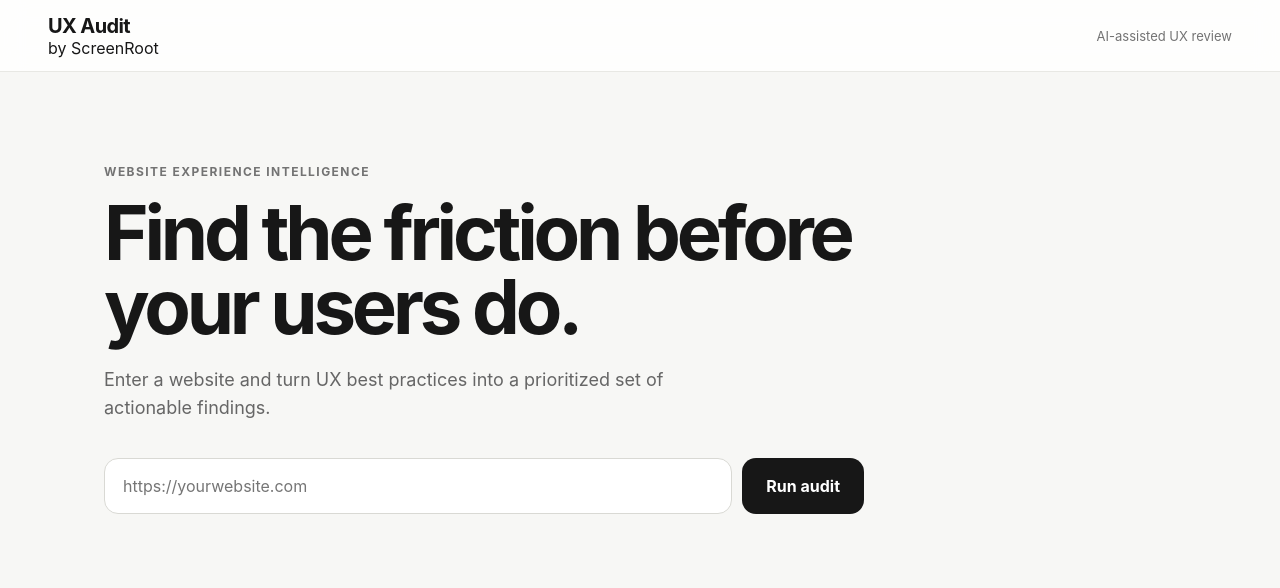
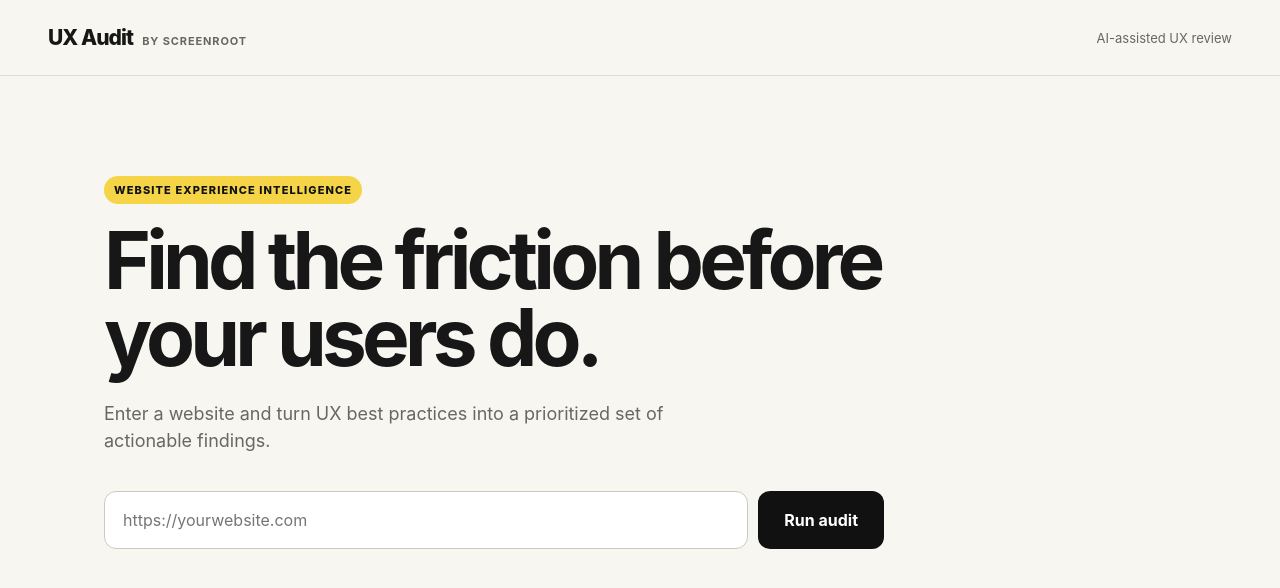
Before and after one commit to Zunaidscreenroot/uxaudit, a Next.js app: page / in a window 1280 px wide. Shown: the top 588 px of the page. Built offline with nearby package versions, Linux system fonts and the light colour scheme.

Commit message:
style: align UX Audit with ScreenRoot visual language

```diff
--- a/app/globals.css
+++ b/app/globals.css
@@ -1,37 +1,42 @@
 * { box-sizing: border-box; }
 html, body { margin: 0; min-height: 100%; }
-body { font-family: Inter, ui-sans-serif, system-ui, -apple-system, BlinkMacSystemFont, "Segoe UI", sans-serif; background: #f7f7f5; color: #171717; }
+:root { --sr-black: #111111; --sr-ink: #171717; --sr-yellow: #f5d547; --sr-yellow-soft: #fff4b8; --sr-paper: #f7f6f1; --sr-line: #deddd5; --sr-muted: #686860; }
+body { font-family: Inter, ui-sans-serif, system-ui, -apple-system, BlinkMacSystemFont, "Segoe UI", sans-serif; background: var(--sr-paper); color: var(--sr-ink); }
 button, input { font: inherit; }
 button { cursor: pointer; }
 .shell { min-height: 100vh; }
-.nav { height: 72px; display: flex; align-items: center; justify-content: space-between; padding: 0 48px; border-bottom: 1px solid #e8e8e4; background: rgba(255,255,255,.82); backdrop-filter: blur(12px); position: sticky; top: 0; z-index: 10; }
-.brand { font-weight: 750; letter-spacing: -.03em; font-size: 20px; }
-.navMeta { color: #737373; font-size: 13px; }
-.hero { max-width: 1120px; margin: 0 auto; padding: 92px 24px 56px; }
-.eyebrow { font-size: 12px; font-weight: 700; text-transform: uppercase; letter-spacing: .12em; color: #737373; }
-h1 { max-width: 780px; font-size: clamp(42px, 7vw, 76px); line-height: .98; letter-spacing: -.055em; margin: 16px 0 22px; }
-.lede { max-width: 650px; font-size: 18px; line-height: 1.55; color: #666; margin: 0 0 36px; }
-.auditForm { display: flex; gap: 10px; max-width: 760px; }
-.urlInput { flex: 1; min-width: 0; height: 56px; border: 1px solid #d9d9d4; border-radius: 14px; padding: 0 18px; background: white; outline: none; }
-.urlInput:focus { border-color: #171717; box-shadow: 0 0 0 3px rgba(23,23,23,.08); }
-.auditButton { height: 56px; padding: 0 24px; border: 0; border-radius: 14px; background: #171717; color: white; font-weight: 700; }
+.nav { height: 76px; display: flex; align-items: center; justify-content: space-between; padding: 0 48px; border-bottom: 1px solid var(--sr-line); background: rgba(247,246,241,.94); backdrop-filter: blur(12px); position: sticky; top: 0; z-index: 10; }
+.brandLockup { display: flex; align-items: baseline; gap: 9px; }
+.brand { font-weight: 800; letter-spacing: -.045em; font-size: 21px; }
+.brandByline { font-size: 11px; font-weight: 700; letter-spacing: .08em; text-transform: uppercase; color: var(--sr-muted); }
+.navMeta { color: var(--sr-muted); font-size: 13px; }
+.hero { max-width: 1120px; margin: 0 auto; padding: 100px 24px 60px; }
+.eyebrow { display: inline-flex; align-items: center; padding: 7px 10px; background: var(--sr-yellow); color: var(--sr-black); font-size: 11px; font-weight: 800; text-transform: uppercase; letter-spacing: .1em; border-radius: 999px; }
+h1 { max-width: 820px; font-size: clamp(44px, 7vw, 80px); line-height: .96; letter-spacing: -.06em; margin: 18px 0 24px; }
+.lede { max-width: 650px; font-size: 18px; line-height: 1.55; color: var(--sr-muted); margin: 0 0 36px; }
+.auditForm { display: flex; gap: 10px; max-width: 780px; }
+.urlInput { flex: 1; min-width: 0; height: 58px; border: 1px solid #cccac0; border-radius: 12px; padding: 0 18px; background: #fff; outline: none; color: var(--sr-ink); }
+.urlInput:focus { border-color: var(--sr-black); box-shadow: 0 0 0 3px rgba(245,213,71,.45); }
+.auditButton { height: 58px; padding: 0 26px; border: 0; border-radius: 12px; background: var(--sr-black); color: #fff; font-weight: 750; transition: transform .15s ease, background .15s ease; }
+.auditButton:hover:not(:disabled) { background: #2b2b2b; transform: translateY(-1px); }
 .auditButton:disabled { opacity: .5; cursor: wait; }
 .error { margin-top: 12px; color: #a33; font-size: 14px; }
 .results { max-width: 1120px; margin: 0 auto; padding: 0 24px 80px; }
 .summary { display: grid; grid-template-columns: 1.4fr repeat(3, 1fr); gap: 12px; margin-bottom: 20px; }
-.card { background: white; border: 1px solid #e7e7e2; border-radius: 18px; padding: 22px; }
-.summary .card:first-child { background: #171717; color: white; }
-.metric { font-size: 32px; font-weight: 750; letter-spacing: -.04em; margin-top: 8px; }
-.muted { color: #777; font-size: 13px; }
-.summary .card:first-child .muted { color: #aaa; }
+.card { background: #fff; border: 1px solid var(--sr-line); border-radius: 16px; padding: 22px; }
+.summary .scoreCard { background: var(--sr-black); color: #fff; border-color: var(--sr-black); }
+.metric { font-size: 32px; font-weight: 800; letter-spacing: -.04em; margin-top: 8px; }
+.muted { color: #77766e; font-size: 13px; }
+.summary .scoreCard .muted { color: #bdbdb6; }
 .findings { display: grid; gap: 12px; }
 .finding { display: grid; grid-template-columns: 110px 1fr auto; gap: 20px; align-items: start; }
 .severity { font-size: 11px; font-weight: 800; letter-spacing: .08em; text-transform: uppercase; }
 .severity.high { color: #b33; }
-.severity.medium { color: #9a6a00; }
+.severity.medium { color: #8b6900; }
 .severity.low { color: #39704b; }
 .finding h3 { margin: 0 0 8px; font-size: 17px; letter-spacing: -.02em; }
-.finding p { margin: 0; color: #666; line-height: 1.5; font-size: 14px; }
-.pill { border: 1px solid #e4e4df; border-radius: 999px; padding: 7px 10px; color: #666; font-size: 12px; white-space: nowrap; }
+.finding p { margin: 0; color: var(--sr-muted); line-height: 1.5; font-size: 14px; }
+.finding .recommendation { margin-top: 10px; }
+.pill { border: 1px solid #d9d7ce; border-radius: 999px; padding: 7px 10px; color: #5f5e57; font-size: 12px; white-space: nowrap; }
 .empty { text-align: center; color: #777; padding: 40px; }
-@media (max-width: 760px) { .nav { padding: 0 20px; } .hero { padding-top: 60px; } .auditForm { flex-direction: column; } .summary { grid-template-columns: 1fr 1fr; } .finding { grid-template-columns: 1fr; gap: 8px; } .pill { width: fit-content; } }
+@media (max-width: 760px) { .nav { padding: 0 20px; } .navMeta { display: none; } .hero { padding-top: 60px; } .auditForm { flex-direction: column; } .summary { grid-template-columns: 1fr 1fr; } .finding { grid-template-columns: 1fr; gap: 8px; } .pill { width: fit-content; } }
```
